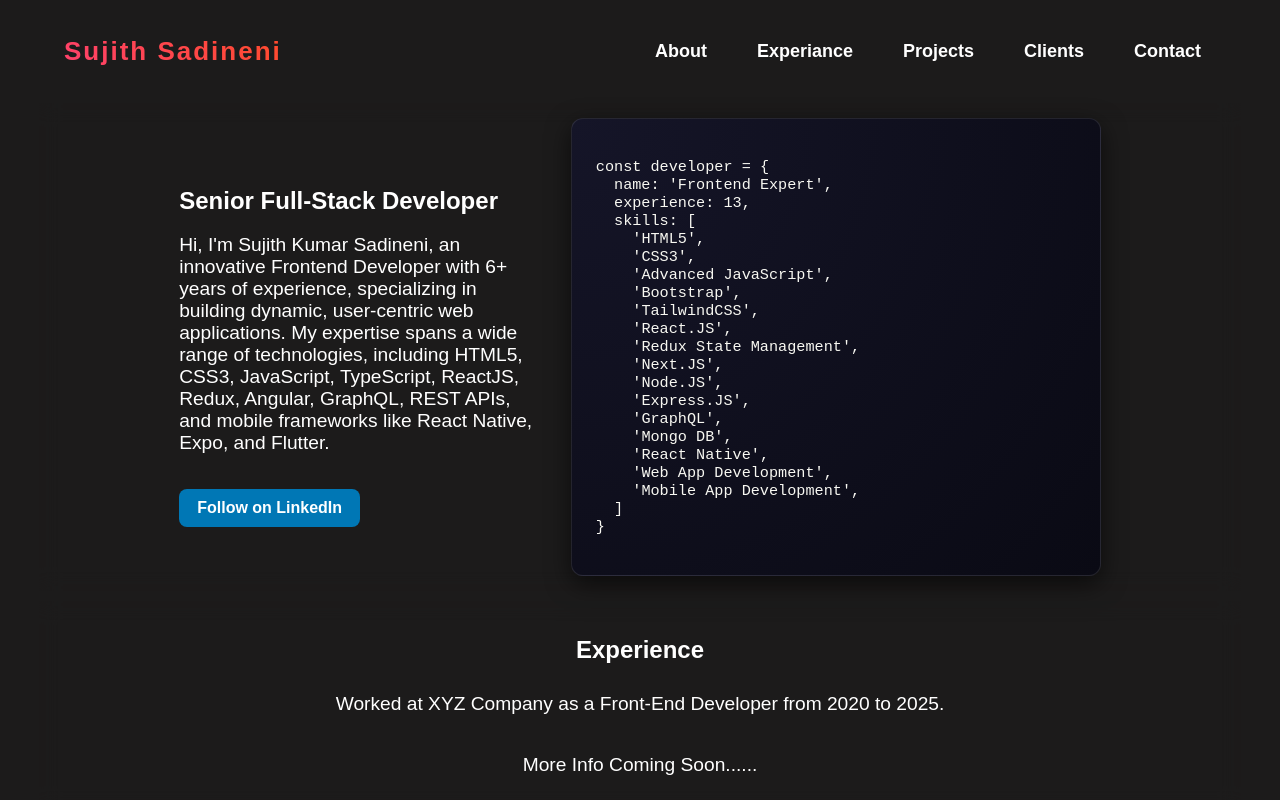
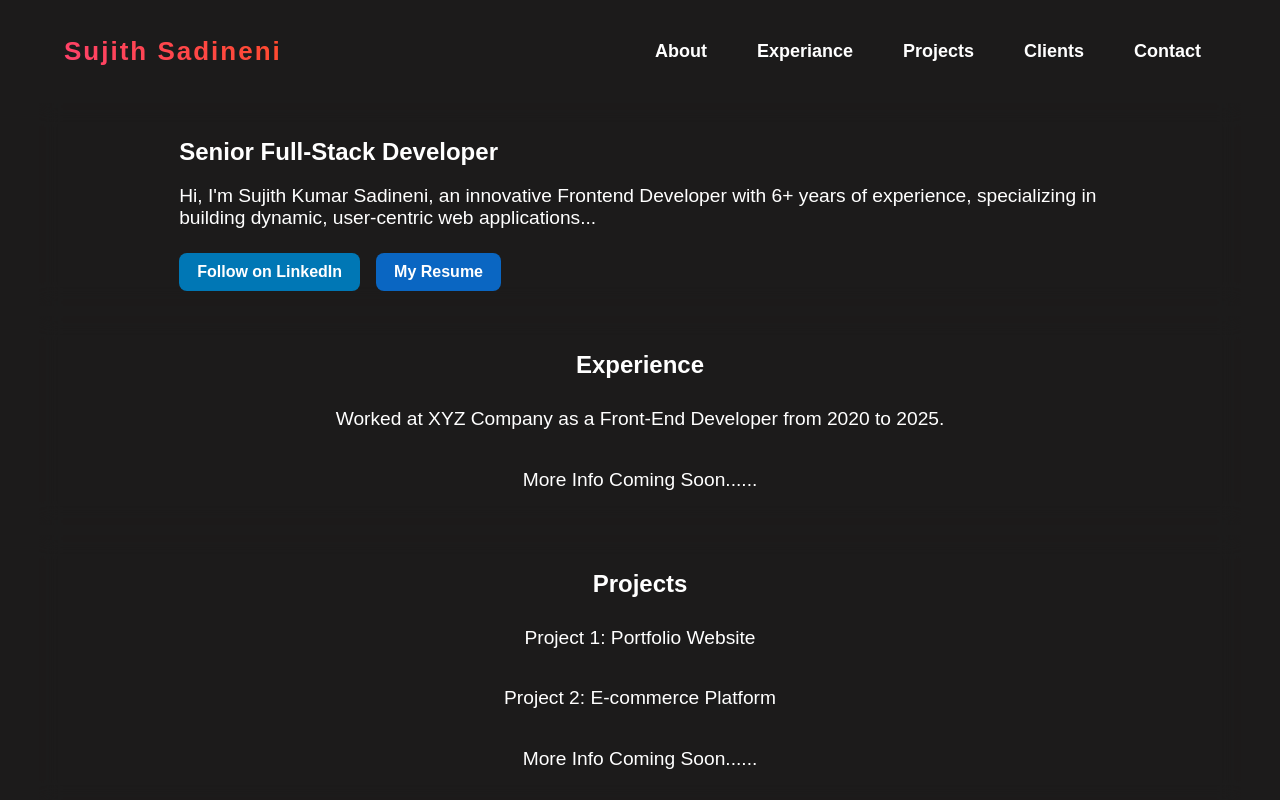
Before and after one commit to sujithsadineni/Portfolio, a React (Vite) app: page / in a window 1280 px wide. Shown: the top 800 px of the page. Built offline with nearby package versions, Linux system fonts and the light colour scheme; the HTML template or start-up script is replaced by a standard one.

Commit message:
resume Button

```diff
--- a/src/components/about/About.scss
+++ b/src/components/about/About.scss
@@ -19,35 +19,29 @@
   align-items: center;
 }
 
-.linkedin-button {
+.button-group {
+  margin-top: 1.5rem;
+  display: flex;
+  gap: 1rem;
+  flex-wrap: wrap;
+}
+
+.linkedin-button,
+.resume-button {
   background-color: #0077b5;
   color: white;
   padding: 10px 18px;
   border-radius: 8px;
+  font-weight: bold;
   text-decoration: none;
-  font-weight: bold;
-  display: inline-block;
-  margin-top: 1rem;
+  transition: background-color 0.3s ease;
 }
 
-.about-code {
-  flex: 1;
-  min-width: 280px;
-  display: flex;
-  justify-content: center;
+.resume-button {
+  background-color: #0a66c2;
 }
 
-.code-card {
-  background: radial-gradient(circle at top left, #151528, #0a0a14);
-  padding: 1.5rem;
-  border-radius: 12px;
-  font-family: "Courier New", Courier, monospace;
-  font-size: 0.95rem;
-  color: #f8f8f2;
-  box-shadow: 0 8px 25px rgba(0, 0, 0, 0.6);
-  white-space: pre-wrap;
-  max-width: 480px;
-  width: 100%;
-  border: 1px solid rgba(255, 255, 255, 0.1);
-  position: relative;
+.linkedin-button:hover,
+.resume-button:hover {
+  background-color: #005ea3;
 }
--- a/src/components/about/About.tsx
+++ b/src/components/about/About.tsx
@@ -10,11 +10,10 @@ const About: React.FC = () => {
           <p>
             Hi, I'm Sujith Kumar Sadineni, an innovative Frontend Developer with
             6+ years of experience, specializing in building dynamic,
-            user-centric web applications. My expertise spans a wide range of
-            technologies, including HTML5, CSS3, JavaScript, TypeScript,
-            ReactJS, Redux, Angular, GraphQL, REST APIs, and mobile frameworks
-            like React Native, Expo, and Flutter.
+            user-centric web applications...
           </p>
+
+          <div className="button-group">
             <a
               href="https://www.linkedin.com/in/YOUR-LINKEDIN-ID"
               className="linkedin-button"
@@ -23,87 +22,14 @@ const About: React.FC = () => {
             >
               Follow on LinkedIn
             </a>
-        </div>
 
-        <div className="code-card">
-          {/* Decorative Dots */}
-          <div className="w-72 h-72 bg-blue-500/20 rounded-full absolute -top-4 -right-4 blur-3xl" />
-          <div className="w-72 h-72 bg-purple-500/20 rounded-full absolute -bottom-4 -left-4 blur-3xl" />
-
-          {/* Code Box */}
-          <div className="relative bg-neutral-800/50 backdrop-blur-sm border border-neutral-700 rounded-2xl p-8">
-            {/* Top dots */}
-            <div className="flex items-center space-x-2 mb-4">
-              <div className="w-3 h-3 rounded-full bg-red-500" />
-              <div className="w-3 h-3 rounded-full bg-yellow-500" />
-              <div className="w-3 h-3 rounded-full bg-green-500" />
-            </div>
-
-            <pre className="text-sm font-mono leading-6">
-              <code className="text-blue-400">const</code>{" "}
-              <code className="text-green-400">developer</code>{" "}
-              <code className="text-white">=</code>{" "}
-              <code className="text-yellow-400">{"{"}</code>
-              <br />
-              &nbsp;&nbsp;<code className="text-green-400">name</code>:{" "}
-              <code className="text-orange-400">'Frontend Expert'</code>,
-              <br />
-              &nbsp;&nbsp;<code className="text-green-400">
-                experience
-              </code>: <code className="text-purple-400">13</code>,
-              <br />
-              &nbsp;&nbsp;<code className="text-green-400">skills</code>:{" "}
-              <code className="text-yellow-400">[</code>
-              <br />
-              &nbsp;&nbsp;&nbsp;&nbsp;
-              <code className="text-orange-400">'HTML5'</code>,
-              <br />
-              &nbsp;&nbsp;&nbsp;&nbsp;
-              <code className="text-orange-400">'CSS3'</code>,
-              <br />
-              &nbsp;&nbsp;&nbsp;&nbsp;
-              <code className="text-orange-400">'Advanced JavaScript'</code>,
-              <br />
-              &nbsp;&nbsp;&nbsp;&nbsp;
-              <code className="text-orange-400">'Bootstrap'</code>,
-              <br />
-              &nbsp;&nbsp;&nbsp;&nbsp;
-              <code className="text-orange-400">'TailwindCSS'</code>,
-              <br />
-              &nbsp;&nbsp;&nbsp;&nbsp;
-              <code className="text-orange-400">'React.JS'</code>,
-              <br />
-              &nbsp;&nbsp;&nbsp;&nbsp;
-              <code className="text-orange-400">'Redux State Management'</code>,
-              <br />
-              &nbsp;&nbsp;&nbsp;&nbsp;
-              <code className="text-orange-400">'Next.JS'</code>,
-              <br />
-              &nbsp;&nbsp;&nbsp;&nbsp;
-              <code className="text-orange-400">'Node.JS'</code>,
-              <br />
-              &nbsp;&nbsp;&nbsp;&nbsp;
-              <code className="text-orange-400">'Express.JS'</code>,
-              <br />
-              &nbsp;&nbsp;&nbsp;&nbsp;
-              <code className="text-orange-400">'GraphQL'</code>,
-              <br />
-              &nbsp;&nbsp;&nbsp;&nbsp;
-              <code className="text-orange-400">'Mongo DB'</code>,
-              <br />
-              &nbsp;&nbsp;&nbsp;&nbsp;
-              <code className="text-orange-400">'React Native'</code>,
-              <br />
-              &nbsp;&nbsp;&nbsp;&nbsp;
-              <code className="text-orange-400">'Web App Development'</code>,
-              <br />
-              &nbsp;&nbsp;&nbsp;&nbsp;
-              <code className="text-orange-400">'Mobile App Development'</code>,
-              <br />
-              &nbsp;&nbsp;<code className="text-yellow-400">]</code>
-              <br />
-              <code className="text-yellow-400">{"}"}</code>
-            </pre>
+            <a
+              href="https://github.com/sujithsadineni/Portfolio/blob/main/public/Sujith_Sadineni_React.pdf"
+              className="resume-button"
+              download
+            >
+              My Resume
+            </a>
           </div>
         </div>
       </div>
```
Also changed, not shown: 1 other file (tests, documents, lock files or other folders). Lines whose indentation alone changed are shown as unchanged.
